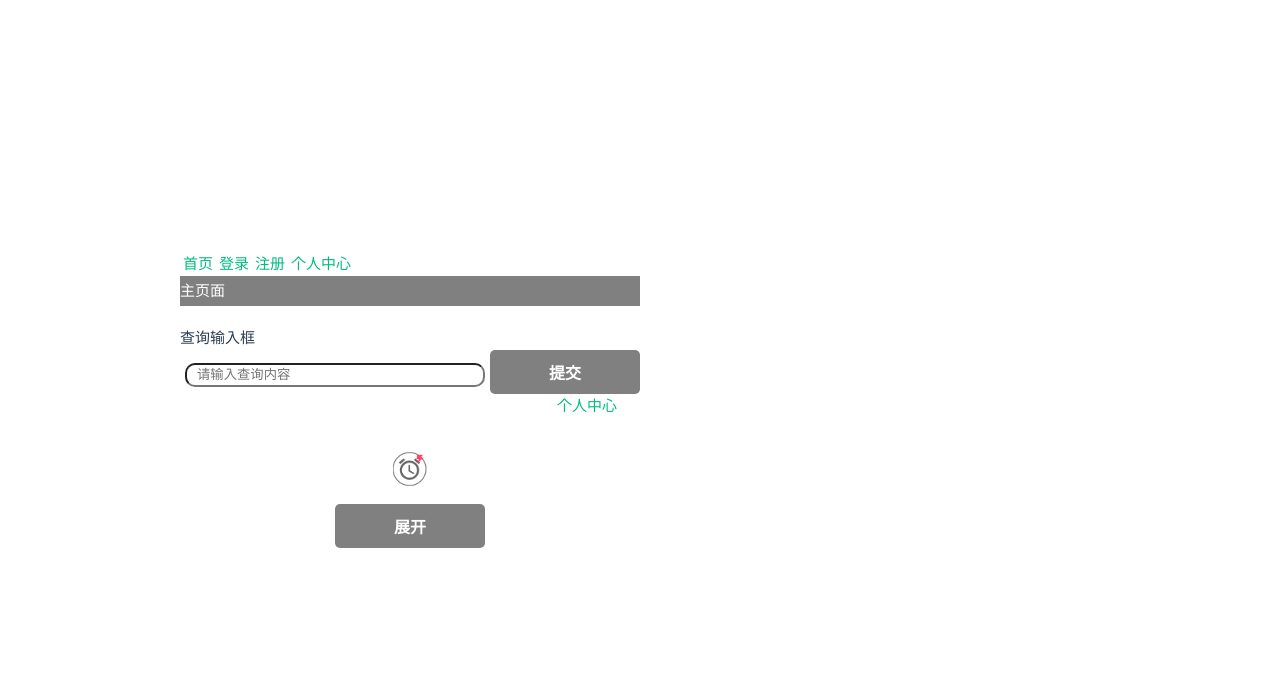
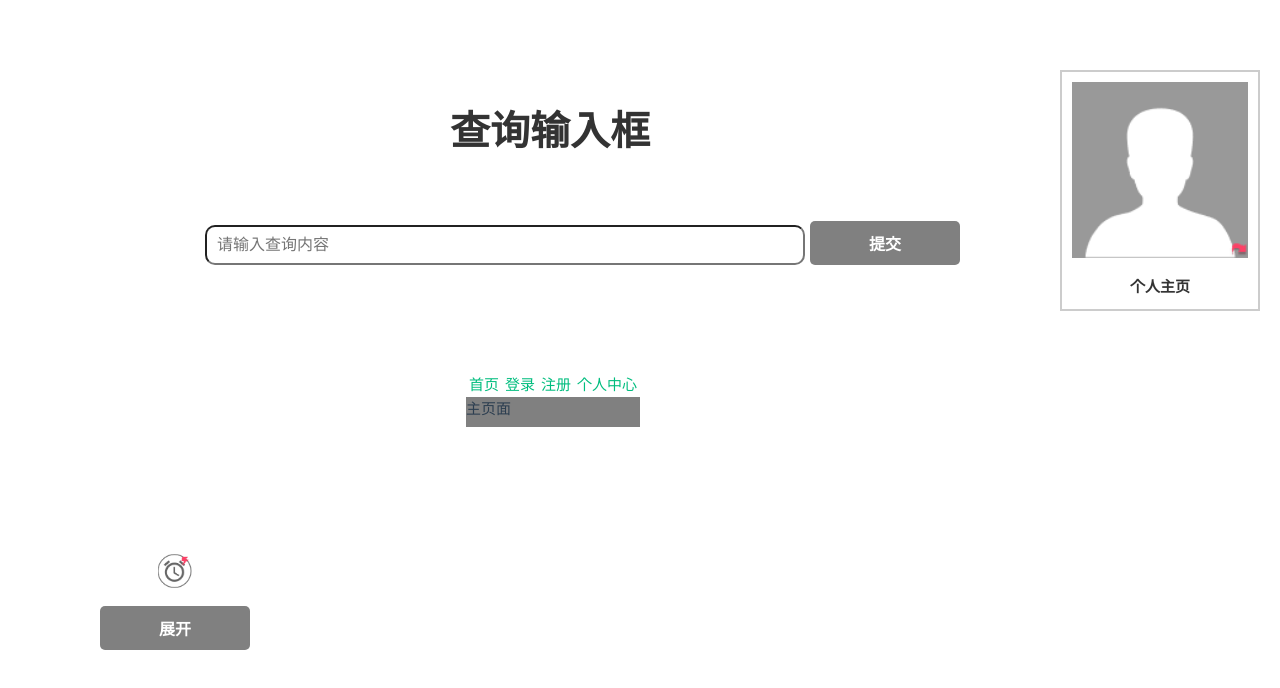
Before and after one commit to MuLin1/datacopilot, a Vue app in the folder frontend/: page / in a window 1280 px wide. Shown: the top 688 px of the page. Built offline with nearby package versions, Linux system fonts and the light colour scheme; the HTML template or start-up script is replaced by a standard one.

Commit message:
美化了一下主页面排版

```diff
--- a/frontend/src/components/Home.vue
+++ b/frontend/src/components/Home.vue
@@ -1,14 +1,15 @@
 <template>
-  <div>
+  <div class="home-container">
     <div class="top-bar">主页面</div>
     <div class="search-box">
       <p>查询输入框</p>
       <input type="text" placeholder="请输入查询内容">
       <button class="submit-button">提交</button>
     </div>
-    <div class="profile-box">
-      <router-link to="/profile">个人中心</router-link>
-    </div>
+    <div class="image-box" @click="goToProfile">
+    <img src="../images/个人中心.png" alt="Your Image">
+    <p>个人主页</p>
+  </div>
     <div class="history-table">
       <img src="../images/历史查询.png" alt="历史查询记录">
       <table v-bind:class="{ 'collapsed': !isExpanded }">
@@ -33,17 +34,20 @@ export default {
   name: 'Home',
   data() {
     return {
-      // ... (之前的数据)
       records: [
         { id: 1, time: '2022-01-01', operator: 'User1', action: '登录' },
         { id: 2, time: '2022-01-02', operator: 'User2', action: '注册' },
-        // 其他记录
+        { id: 3, time: '2022-01-02', operator: 'User2', action: '登录' },
+        { id: 4, time: '2022-01-03', operator: 'User1', action: '登录' },
+        { id: 5, time: '2022-01-03', operator: 'User1', action: '修改密码' },
       ],
       isExpanded: false
     };
   },
   methods: {
-    // ... (之前的方法)
+    goToProfile() {
+      this.$router.push('/profile');
+    },
     toggleTable() {
       this.isExpanded = !this.isExpanded;
     }
@@ -52,26 +56,69 @@ export default {
 </script>
 
 <style>
+.home-container {
+  text-align: center;
+  height: 100%;
+}
+
 .top-bar {
-  width: 100%;
   height: 30px;
   background-color: #808080;
-  text-align: center;
-  line-height: 30px;
-  color: #fff;
+  text-align: left;
 }
 
 .search-box {
+  position: fixed;
+  left:200px;
+  top:200px;
   margin-top: 20px;
+  height:200px;
 }
 
-.profile-box {
-  float: right;
-  margin-right: 20px;
+.search-box p {
+  position: fixed;
+  top:100px;
+  left:450px;
+  font-family: "Times New Roman", Times, serif;
+  font-size: 40px;
+  color: #333;
+  font-weight: bold;
+  /* 其他样式属性 */
+}
+
+.search-box input[type="text"] {
+  width: 600px; /* 设置宽度 */
+  height: 40px; /* 设置高度 */
+  font-size: 16px;
+}
+
+.image-box {
+  position: fixed;
+  top:50px;
+  right:20px;
+  text-align: center;
+  border: 2px solid #ccc;
+  padding: 10px;
+  margin: 20px auto;
+  width: 200px;
+  cursor: pointer;
+}
+
+.image-box img {
+  width: 100%;
+  height: auto;
+}
+
+.image-box p {
+  margin-top: 10px;
+  color: #333;
+  font-weight: bold;
 }
 
 .history-table {
-  text-align: center;
+  position: fixed;
+  bottom: 150px;
+  left:100px;
   margin-top: 50px;
 }
 
@@ -84,9 +131,16 @@ export default {
 }
 
 .history-table table {
-  width: 50%;
-  margin: 0 auto;
+  width: 500px;
+  position: absolute;
+  left: 100%;
+  top: 0;
 }
+
+.history-table.expanded {
+  margin-top: 20px;
+}
+
 
 .history-table table.collapsed {
   display: none;
```
Also changed, not shown: frontend/src/images/个人中心.png (added).
